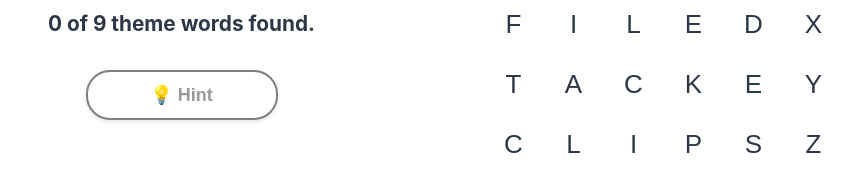
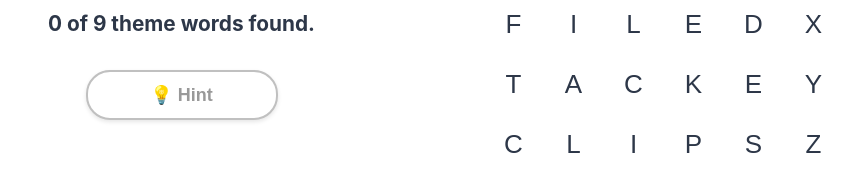
Before and after one commit to slmingol/catstrands, a React (Vite) app: page / in a window 1280 px wide. Shown: the part 435-605 px from the top of the page, without its empty margins (223-1080 px from the left). Built offline with nearby package versions, Linux system fonts and the light colour scheme.

Commit message:
Lighten hint button border again to #c0c0c0

```diff
--- a/src/components/StrandsGame.css
+++ b/src/components/StrandsGame.css
@@ -348,7 +348,7 @@
 .hint-button {
   background: white;
   color: #999;
-  border: 2px solid #808080;
+  border: 2px solid #c0c0c0;
   padding: 12px 60px;
   border-radius: 24px;
   font-size: 1.125rem;
```
